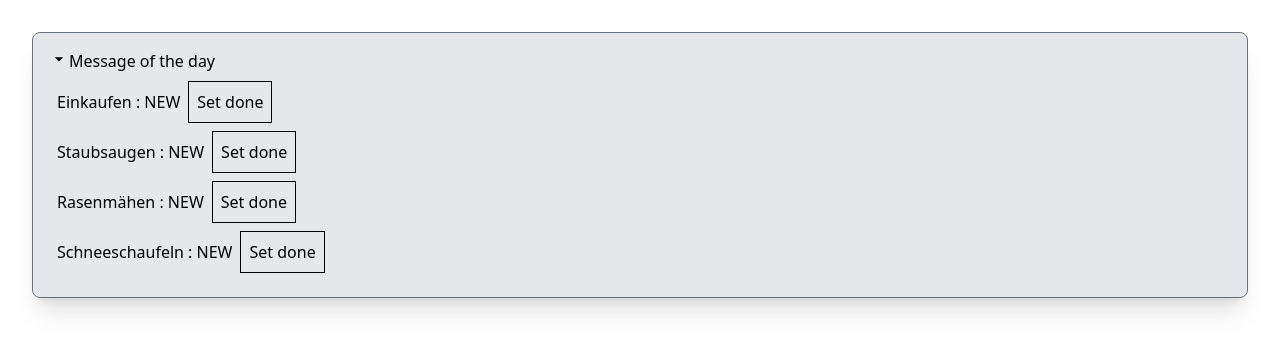
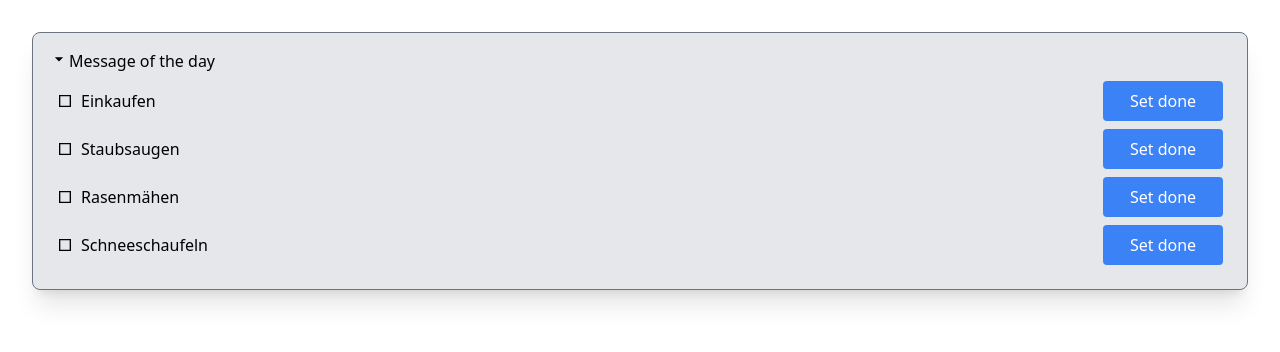
Before and after one commit to srutz/reactempty, a React (Vite) app: page / in a window 1280 px wide. Shown: the top 352 px of the page. Built offline with nearby package versions, Linux system fonts and the light colour scheme.

Commit message:
tasks a little bit nicer

```diff
--- a/src/App.tsx
+++ b/src/App.tsx
@@ -1,5 +1,5 @@
 import { ReactNode, useState } from "react"
-import { MdArrowRight } from "react-icons/md"
+import { MdAddBox, MdArrowRight, MdCheck, MdOutlineSquare, MdSquare } from "react-icons/md"
 
 
 type Task = {
@@ -17,14 +17,14 @@ export function App() {
     return (
         <FoldPanel message="Message of the day">
             {tasks.map((task) => (
-                <div key={task.id} className="flex gap-2 m-2 items-center">
+                <div key={task.id} className="flex gap-2 m-2 items-center justify-between">
                     <TaskDisplay task={task} />
                     <button onClick={() => {
                         // set task to done
                         task.status = task.status == "NEW" ? "DONE" : "NEW"
                         const newTasks = [...tasks] // flat copy of tasks[]
                         setTasks(newTasks)
-                    }} className="border border-black p-2">
+                    }} className=" p-2 min-w-[120px] rounded text-white bg-blue-500 hover:bg-blue-600">
                         {task.status == "NEW" ? "Set done" : "Set New"}</button>
                 </div>
             ))}
@@ -34,7 +34,9 @@ export function App() {
 
 export function TaskDisplay(props: { task: Task}) {
     const { task } = props
-    return (<div>{task.title} : {task.status}</div>)
+    return (<div className="flex items-center gap-2">
+        {task.status == "NEW" ? <MdOutlineSquare/> : <MdCheck />} {task.title}
+    </div>)
 }
 
 
```
